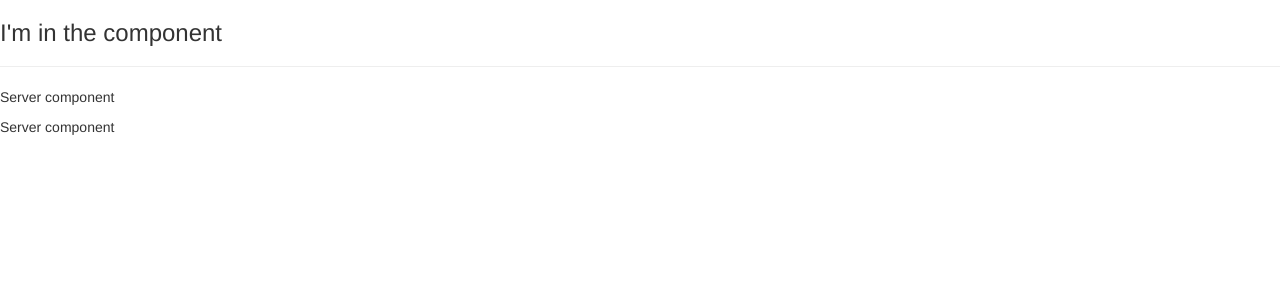
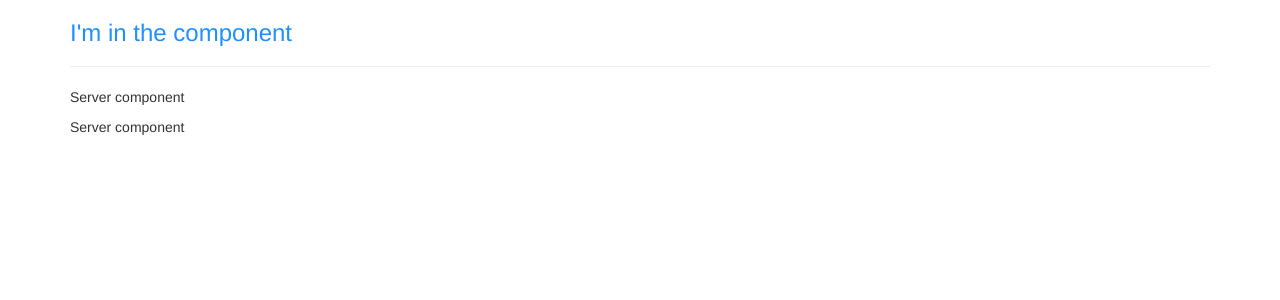
Before and after one commit to estherMC/my-first-app, an Angular app: page / in a window 1280 px wide. Shown: the top 300 px of the page. Built offline with nearby package versions, Linux system fonts and the light colour scheme.

Commit message:
:sparkles: Adding style basic inline and external

```diff
--- a/src/app/app.component.css
+++ b/src/app/app.component.css
@@ -0,0 +1,3 @@
+h3 {
+    color: darkblue
+}
--- a/src/app/app.component.html
+++ b/src/app/app.component.html
@@ -1,3 +1,9 @@
-<h3>I'm in the component</h3>
-<hr>
-<app-servers></app-servers>
+<div class="container">
+    <div class="row">
+     <div class="col-xs-12">
+        <h3>I'm in the component</h3>
+        <hr>
+        <app-servers></app-servers>
+     </div>
+    </div>
+</div>
--- a/src/app/app.component.ts
+++ b/src/app/app.component.ts
@@ -3,7 +3,12 @@
 @Component({
   selector: 'app-root',
   templateUrl: './app.component.html',
-  styleUrls: ['./app.component.css']
+ // styleUrls: ['./app.component.css']
+ styles: [`
+  h3{
+    color: dodgerblue
+  }
+ `]
 })
 export class AppComponent {
 }
```
